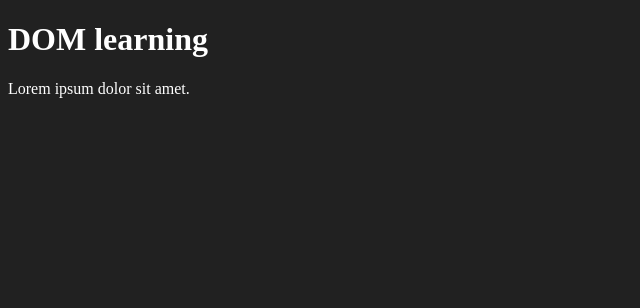
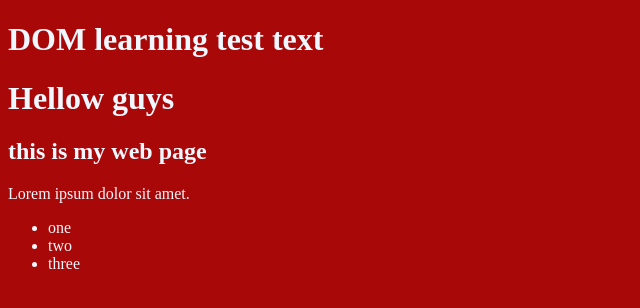
Before and after one commit to aslamansari-codes/javascript_leraning, a plain HTML site: page 06_dom/01_intro.html in a window 1280 px wide. Shown: the whole page, without its empty margins (0-640 px from the left). Drawn offline with Linux system fonts and the light colour scheme.

Commit message:
dom basics

```diff
--- a/06_dom/01_intro.html
+++ b/06_dom/01_intro.html
@@ -7,15 +7,23 @@
     <title>DOM learning</title>
     <style>
             .bg-black{
-                background-color: #212121;
-                color: #ffff;
+                background-color: #a90808;
+                color: aliceblue;
             }
     </style>
 </head>
-<body class="bg-black">
+<body class="bg-black" id="bd">
     <div>
-        <h1  id="title" class="heading">DOM learning</h1>
+        <h1  id="title" class="heading">DOM learning <span>test text</span></h1>
+        <h1 class="heading2" id="title2">Hellow guys</h1>
+        <h2>this is my web page</h2>
         <p>Lorem ipsum dolor sit amet.</p>
     </div>
+    <ul>
+        <li>one</li>
+        <li>two</li>
+        <li>three</li>
+    </ul>
+    <script src="script1.js"></script>
 </body>
 </html>
```
Also changed, not shown: 06_dom/script1.js (added, +16 -0 lines).
